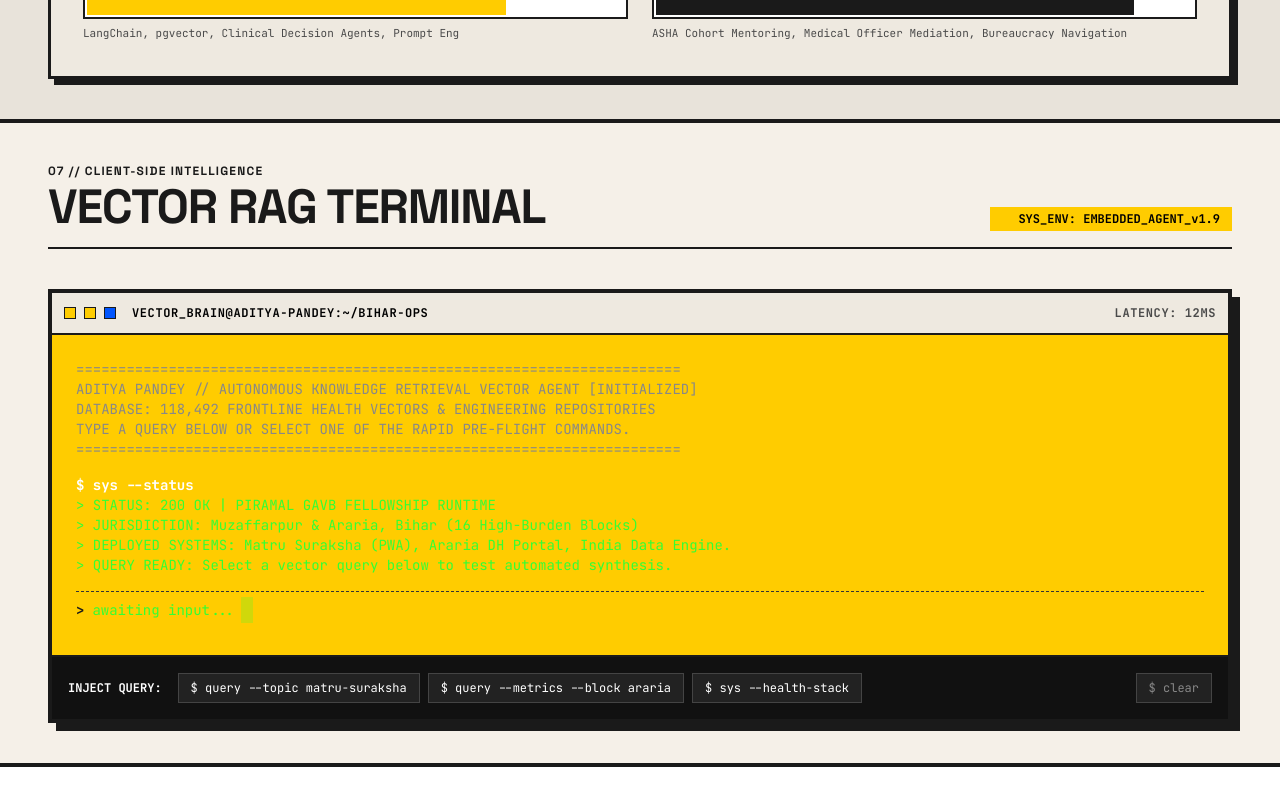
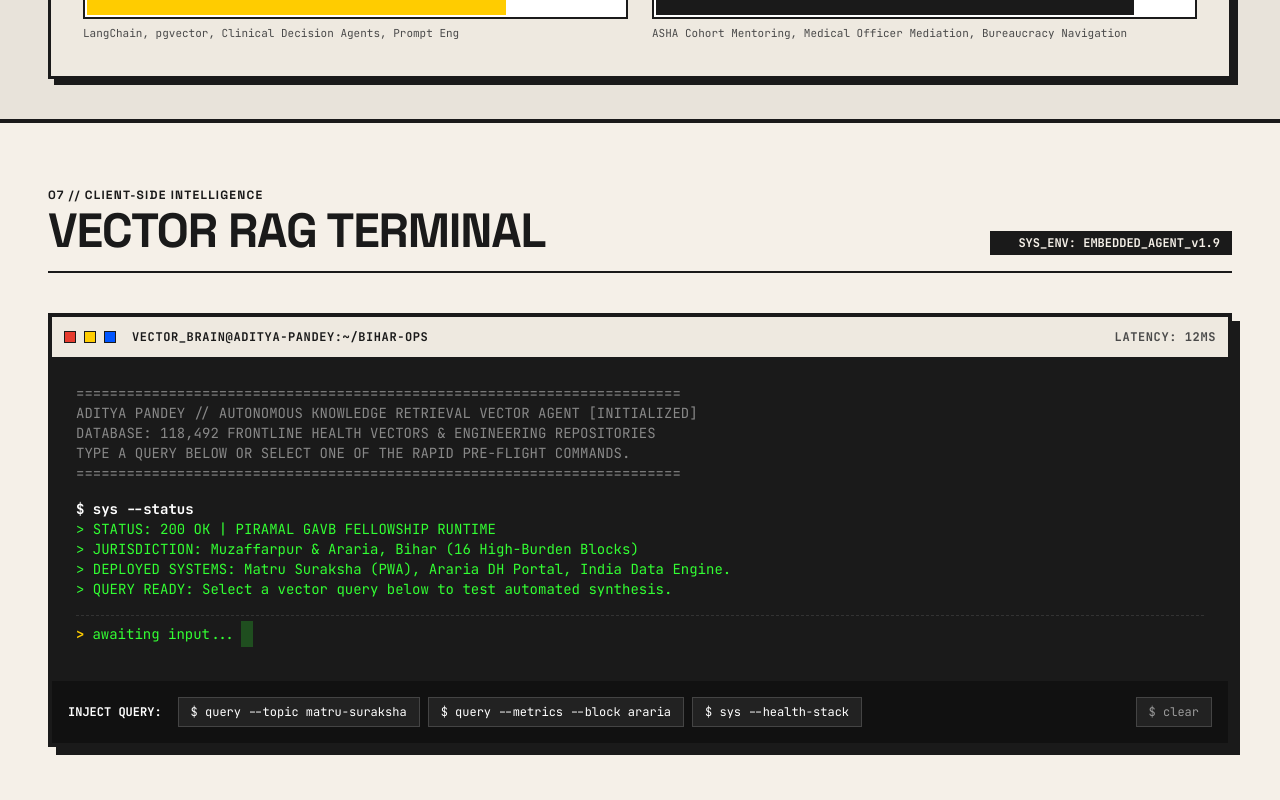
Before and after one commit to adityapandey2002/Portfolio, a Next.js app: page / in a window 1280 px wide. Shown: the part 6400-7200 px from the top of the page. Built offline with nearby package versions, Linux system fonts and the light colour scheme.

Commit message:
feat(home): make the vector RAG terminal black in both themes

```diff
--- a/src/components/sections/AiTerminal.tsx
+++ b/src/components/sections/AiTerminal.tsx
@@ -1,46 +1,71 @@
 'use client';
+
+import Link from 'next/link';
 
 /**
  * V2 AiTerminal — Vector RAG Terminal section.
  *
- * Matches the design file exactly:
- * - Section header: "07 // CLIENT-SIDE INTELLIGENCE" + "Vector RAG Terminal" + "SYS_ENV: EMBEDDED_AGENT_v1.9"
- * - Terminal component with header bar, terminal body, and quick query controls
+ * Matches the supplied light/dark samples exactly:
+ * - Section header: "07 // CLIENT-SIDE INTELLIGENCE" + "Vector RAG Terminal"
+ * - SYS_ENV badge: yellow (primary) with black text, red ping dot
+ * - Terminal stays black in both themes (#1a1a1a light / #0b0b0d dark)
+ * - Quick-query buttons deep-link into /ask with the question pre-loaded
  *
  * Brutalist contract: 0px radius, thick borders, hard shadows, uppercase tracking
  */
 
+const QUERIES = [
+  {
+    label: '$ query --topic matru-suraksha',
+    question: 'How does offline sync work in Matru Suraksha?',
+    hover: 'hover:bg-primary-container hover:text-on-primary-container',
+  },
+  {
+    label: '$ query --metrics --block araria',
+    question: 'What did Aditya achieve in the Gandhi Fellowship across 16 Bihar blocks?',
+    hover: 'hover:bg-secondary hover:text-on-secondary',
+  },
+  {
+    label: '$ sys --health-stack',
+    question: 'Explain the DuckDB + Parquet pipeline in the India Development Data Engine.',
+    hover: 'hover:bg-tertiary hover:text-on-tertiary',
+  },
+];
+
 export function AiTerminal() {
   return (
-    <section id="vector-terminal" className="border-b-4 border-primary dark:border-white bg-surface dark:bg-surface-dark py-10 px-4 sm:px-8 lg:px-12">
+    <section
+      id="vector-terminal"
+      className="border-b-4 border-primary dark:border-[#3f3f46] bg-surface dark:bg-[#161619] py-10 lg:py-16 px-4 sm:px-8 lg:px-12"
+    >
       <div className="max-w-7xl mx-auto space-y-10">
         {/* Section Header */}
-        <div className="flex flex-col sm:flex-row sm:items-end justify-between gap-4 border-b-2 border-primary dark:border-white pb-4">
+        <div className="flex flex-col sm:flex-row sm:items-end justify-between gap-4 border-b-2 border-primary dark:border-[#3f3f46] pb-4">
           <div>
-            <span className="font-headline text-xs font-bold uppercase tracking-widest text-primary dark:text-white block">
+            <span className="font-headline text-xs font-bold uppercase tracking-widest text-primary dark:text-[#facc15] block">
               07 // CLIENT-SIDE INTELLIGENCE
             </span>
-            <h2 className="font-headline text-3xl sm:text-5xl font-bold uppercase tracking-tight text-on-surface dark:text-on-surface mt-1">
+            <h2 className="font-headline text-3xl sm:text-5xl font-bold uppercase tracking-tight text-on-surface mt-1">
               Vector RAG Terminal
             </h2>
           </div>
-          <div className="inline-flex items-center gap-2 font-mono text-xs font-bold bg-accent-yellow dark:bg-accent-yellow text-black dark:text-black px-3 py-1">
-            <span className="w-2 h-2 bg-accent-red dark:bg-accent-red animate-ping inline-block" />
+          <div className="inline-flex items-center gap-2 font-mono text-xs font-bold bg-primary text-on-primary px-3 py-1 dark:bg-[#facc15] dark:text-[#121214] dark:border dark:border-[#facc15]">
+            <span className="w-2 h-2 bg-secondary inline-block animate-ping" />
             SYS_ENV: EMBEDDED_AGENT_v1.9
           </div>
         </div>
 
-        {/* Terminal Component */}
-        <div className="bg-accent-yellow dark:bg-accent-yellow text-black dark:text-black border-4 border-primary dark:border-white shadow-[8px_8px_0px_#1a1a1a] dark:shadow-[8px_8px_0px_#ffffff] font-mono text-xs sm:text-sm">
+        {/* Terminal Component — black console in both themes */}
+        <div className="bg-[#1a1a1a] dark:bg-[#0b0b0d] text-[#33ff33] border-4 border-primary dark:border-[#3f3f46] shadow-[8px_8px_0px_#1a1a1a] dark:shadow-[8px_8px_0px_#000000] font-mono text-xs sm:text-sm">
           {/* Terminal Header Bar */}
-          <div className="bg-surface-container dark:bg-surface-container-low p-3 border-b-2 border-primary dark:border-white flex items-center justify-between font-headline font-bold text-xs uppercase tracking-wider">
+          <div className="bg-surface-container text-on-surface p-3 border-b-2 border-primary dark:border-[#3f3f46] flex items-center justify-between font-headline font-bold text-xs uppercase tracking-wider">
             <div className="flex items-center gap-2">
-              <span className="w-3 h-3 bg-accent-yellow dark:bg-accent-yellow inline-block border border-primary dark:border-white" />
-              <span className="w-3 h-3 bg-accent-yellow dark:bg-accent-yellow inline-block border border-primary dark:border-white" />
-              <span className="w-3 h-3 bg-accent-blue dark:bg-accent-blue inline-block border border-primary dark:border-white" />
+              <span className="w-3 h-3 bg-secondary inline-block border border-primary dark:border-[#3f3f46]" />
+              <span className="w-3 h-3 bg-primary-container inline-block border border-primary dark:border-[#3f3f46]" />
+              <span className="w-3 h-3 bg-tertiary inline-block border border-primary dark:border-[#3f3f46]" />
               <span className="ml-2 font-mono">vector_brain@aditya-pandey:~/bihar-ops</span>
             </div>
-            <span className="text-on-surface-variant dark:text-on-surface-variant font-mono">LATENCY: 12ms</span>
+            <span className="text-on-surface-variant font-mono">LATENCY: 12ms</span>
           </div>
 
           {/* Terminal Body */}
@@ -62,7 +87,7 @@ export function AiTerminal() {
               </div>
             </div>
             <div className="flex items-center gap-2 text-white pt-2 border-t border-dashed border-[#333333]">
-              <span className="text-primary dark:text-white font-bold">&gt;</span>
+              <span className="text-primary-container font-bold">&gt;</span>
               <span className="text-[#33ff33]" id="active-terminal-cursor">
                 awaiting input...
               </span>
@@ -71,20 +96,23 @@ export function AiTerminal() {
           </div>
 
           {/* Quick Query Trigger Controls */}
-          <div className="bg-[#111111] p-4 border-t-2 border-primary dark:border-white flex flex-wrap gap-2 items-center">
+          <div className="bg-[#111111] p-4 border-t-2 border-primary dark:border-[#3f3f46] flex flex-wrap gap-2 items-center">
             <span className="text-white text-xs font-mono font-bold mr-2 uppercase">Inject Query:</span>
-            <button className="px-3 py-1.5 bg-[#222222] hover:bg-accent-yellow hover:text-black text-white border border-[#444444] transition-colors font-mono text-xs cursor-pointer">
-              $ query --topic matru-suraksha
-            </button>
-            <button className="px-3 py-1.5 bg-[#222222] hover:bg-accent-blue hover:text-white text-white border border-[#444444] transition-colors font-mono text-xs cursor-pointer">
-              $ query --metrics --block araria
-            </button>
-            <button className="px-3 py-1.5 bg-[#222222] hover:bg-accent-red hover:text-white text-white border border-[#444444] transition-colors font-mono text-xs cursor-pointer">
-              $ sys --health-stack
-            </button>
-            <button className="px-3 py-1.5 bg-[#222222] hover:bg-[#ffffff] hover:text-[#000000] text-[#888888] border border-[#444444] transition-colors font-mono text-xs ml-auto cursor-pointer">
+            {QUERIES.map((item) => (
+              <Link
+                key={item.label}
+                href={`/ask?q=${encodeURIComponent(item.question)}`}
+                className={`px-3 py-1.5 bg-[#222222] text-white border border-[#444444] transition-colors font-mono text-xs cursor-pointer ${item.hover}`}
+              >
+                {item.label}
+              </Link>
+            ))}
+            <Link
+              href="/ask"
+              className="px-3 py-1.5 bg-[#222222] hover:bg-[#ffffff] hover:text-[#000000] text-[#9a9a9a] border border-[#444444] transition-colors font-mono text-xs ml-auto cursor-pointer"
+            >
               $ clear
-            </button>
+            </Link>
           </div>
         </div>
       </div>
```
